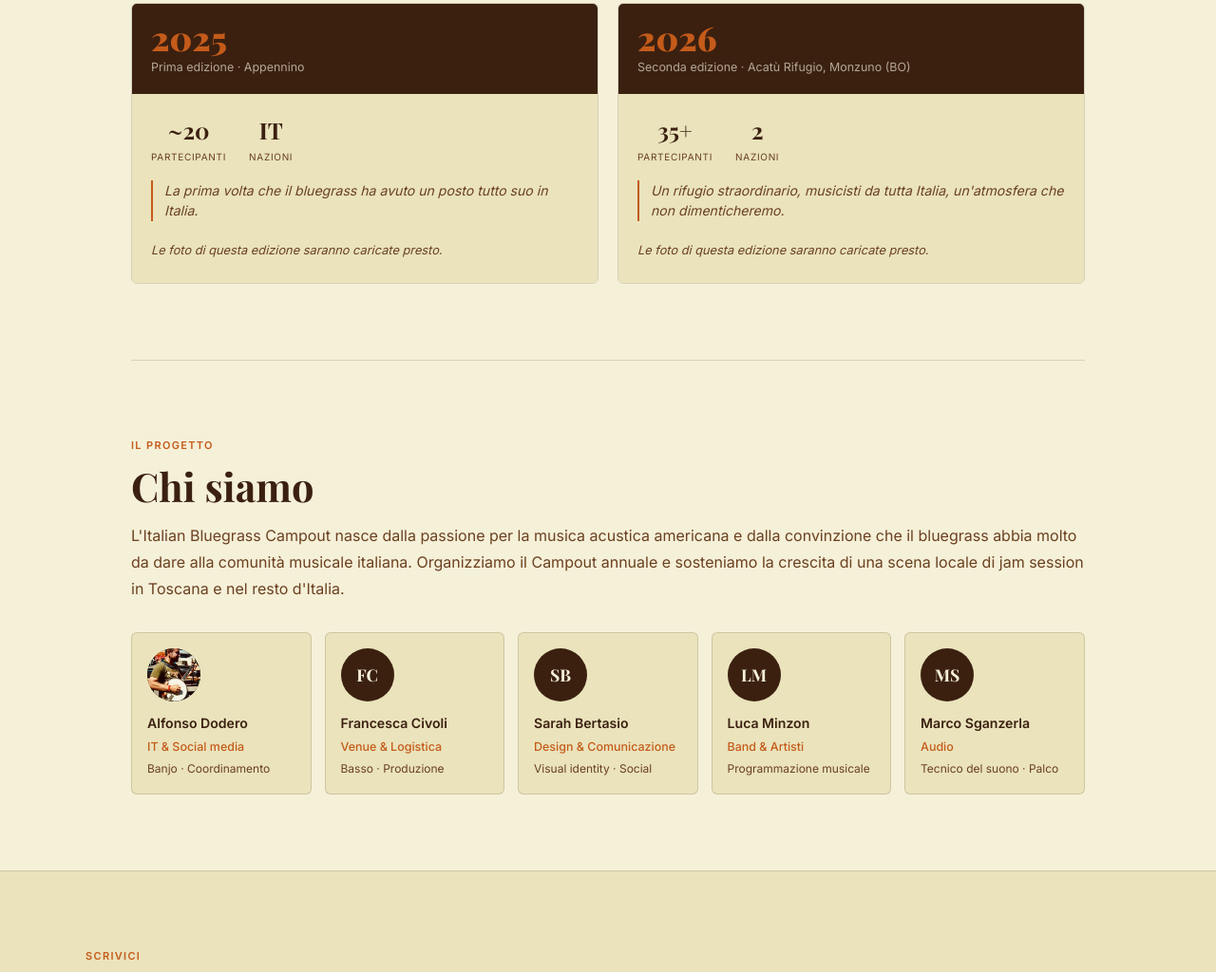
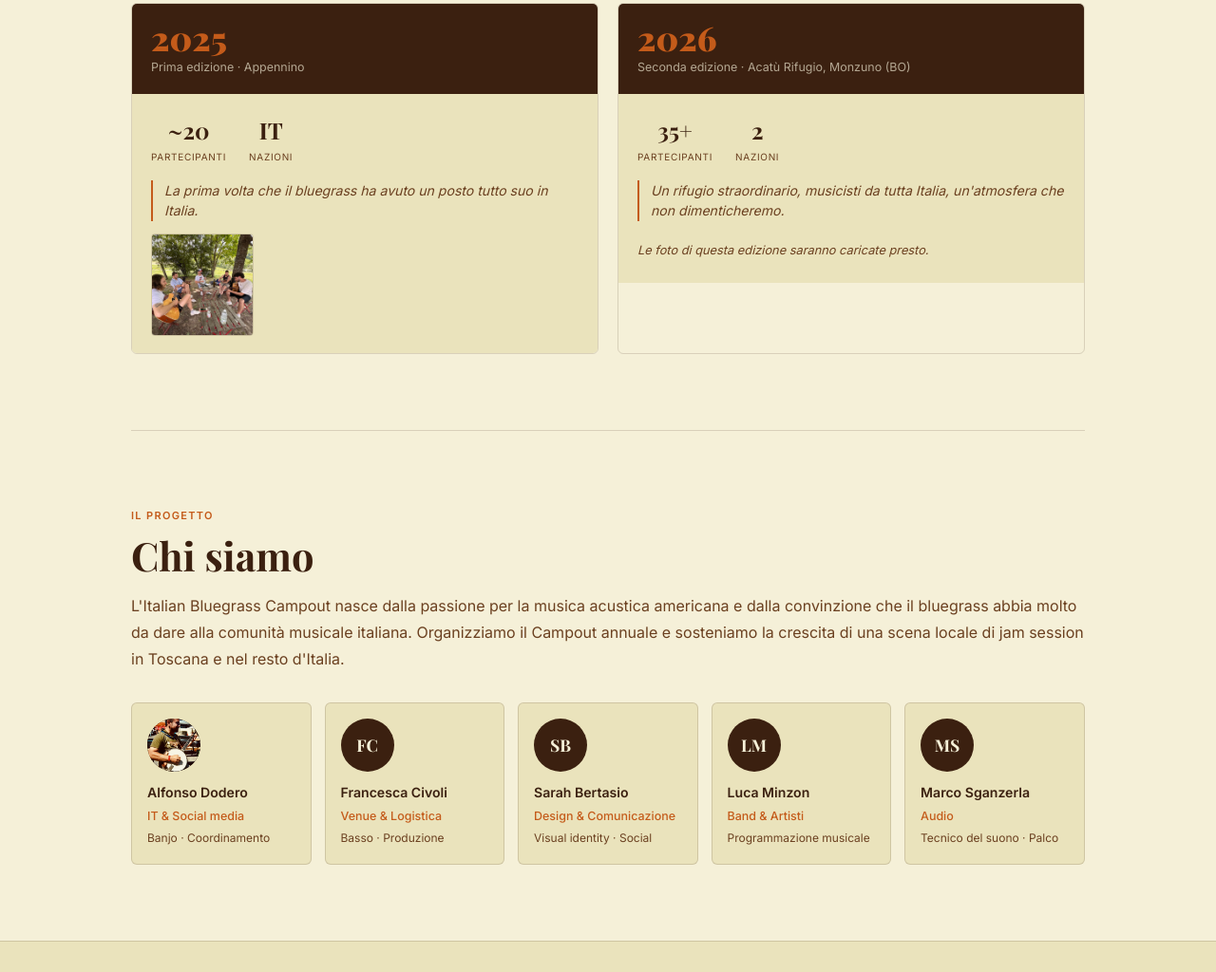
Before and after one commit to Alonzone85/italianbluegrasscampout, a plain HTML site: page index.html in a window 1280 px wide. Shown: the part 2094-3118 px from the top of the page at 95% size. Drawn offline with nearby package versions, Linux system fonts and the light colour scheme.

Commit message:
Add files via upload

```diff
--- a/index.html
+++ b/index.html
@@ -815,9 +815,8 @@
     var EDITIONS = {
       "2025": {
         foto: [
-          // "2025-01.jpg",
-          // "2025-02.jpg",
-          // "2025-03.jpg"
+          "2025-01.jpg"
+          // aggiungi qui le prossime: "2025-02.jpg", "2025-03.jpg" ...
         ],
         album: ""   // es: "https://photos.app.goo.gl/..."  (lascia "" per nasconderlo)
       },
```
